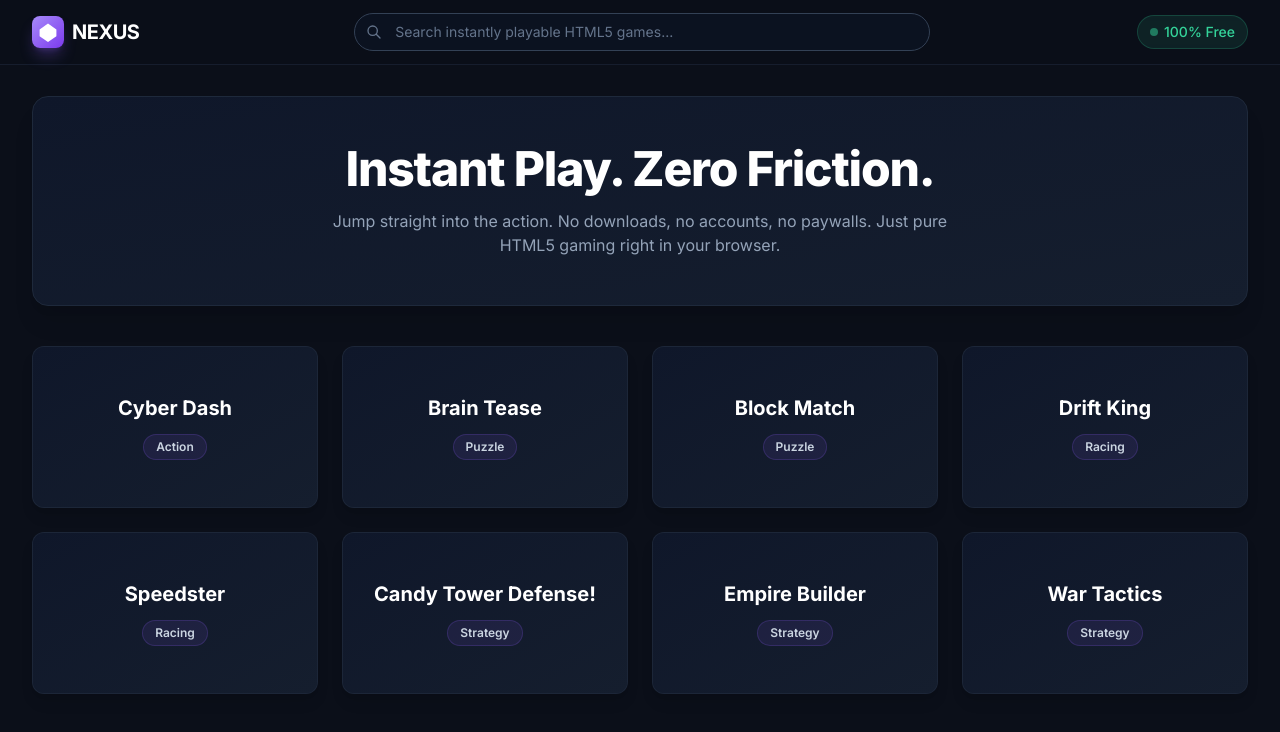
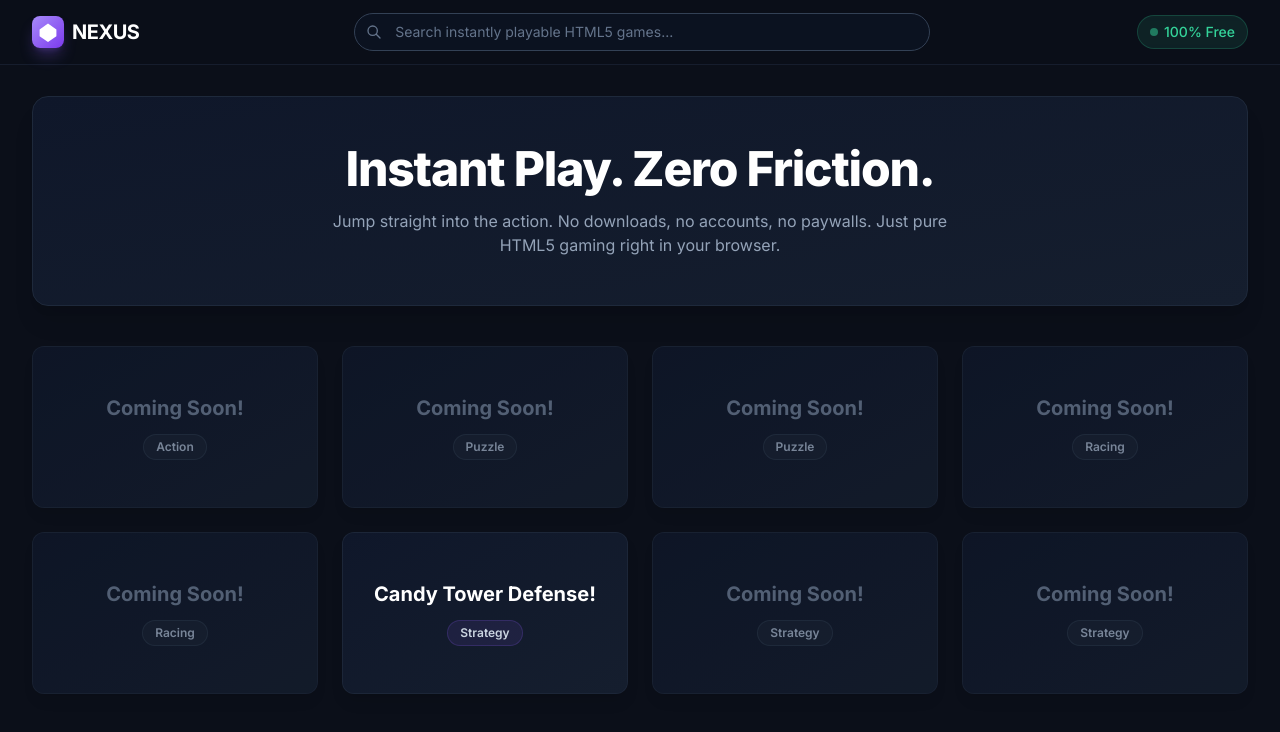
Before and after one commit to gokuthug1/games, a plain HTML site: page index.html in a window 1280 px wide. Drawn offline with nearby package versions, Linux system fonts and the light colour scheme.

Commit message:
Refactor game list and rendering in index.html
Updated game list and modified rendering logic to handle 'Coming Soon' games.

```diff
--- a/index.html
+++ b/index.html
@@ -19,7 +19,7 @@
             darkMode: 'class',
             theme: {
                 extend: {
-                    fontFamily: { sans: ['Inter', 'sans-serif'] },
+                    fontFamily: { sans:['Inter', 'sans-serif'] },
                     colors: {
                         brand: {
                             400: '#a78bfa',
@@ -100,14 +100,14 @@
             // 1. GAME DATA (JUST REPLACE URLs & TITLES)
             // ==========================================
             const games =[
-                { title: "Candy Tower Defense!",    genre: "Strategy",   url: "https://gokuthug1.github.io/games/Tower-Defense" },
-                { title: "Brain Tease",    genre: "Puzzle",   url: "https://example.com/play/2" },
-                { title: "Drift King",     genre: "Racing",   url: "https://example.com/play/3" },
-                { title: "Empire Builder", genre: "Strategy", url: "https://example.com/play/4" },
-                { title: "Cyber Dash",     genre: "Action",   url: "https://example.com/play/5" },
-                { title: "Block Match",    genre: "Puzzle",   url: "https://example.com/play/6" },
-                { title: "Speedster",      genre: "Racing",   url: "https://example.com/play/7" },
-                { title: "War Tactics",    genre: "Strategy", url: "https://example.com/play/8" }
+                { title: "Candy Tower Defense!", genre: "Strategy", url: "https://gokuthug1.github.io/games/Tower-Defense" },
+                { title: "Coming Soon!",         genre: "Puzzle",   url: "#" },
+                { title: "Coming Soon!",         genre: "Racing",   url: "#" },
+                { title: "Coming Soon!",         genre: "Strategy", url: "#" },
+                { title: "Coming Soon!",         genre: "Action",   url: "#" },
+                { title: "Coming Soon!",         genre: "Puzzle",   url: "#" },
+                { title: "Coming Soon!",         genre: "Racing",   url: "#" },
+                { title: "Coming Soon!",         genre: "Strategy", url: "#" }
             ];
 
             // ==========================================
@@ -120,24 +120,28 @@
             // ==========================================
             const gameGrid = document.getElementById('game-grid');
 
-            gameGrid.innerHTML = games.map(game => `
-                <article class="game-card group relative bg-slate-850 rounded-xl border border-slate-800/80 overflow-hidden cursor-pointer shadow-lg hover:shadow-2xl hover:border-brand-500/50 transition-all duration-300" data-game-url="${game.url}" tabindex="0">
+            gameGrid.innerHTML = games.map(game => {
+                const isComingSoon = game.url === "#";
+
+                return `
+                <article class="game-card group relative bg-slate-850 rounded-xl border border-slate-800/80 overflow-hidden shadow-lg transition-all duration-300 ${isComingSoon ? 'cursor-default opacity-80' : 'cursor-pointer hover:shadow-2xl hover:border-brand-500/50'}" data-game-url="${game.url}" tabindex="0">
 
                     <!-- Card Background & Content -->
                     <div class="relative aspect-video flex flex-col items-center justify-center bg-gradient-to-br from-slate-900 to-slate-850 p-4 text-center">
-                        <h2 class="text-xl font-bold text-white mb-3 group-hover:text-brand-400 transition-colors">${game.title}</h2>
-                        <span class="text-xs font-semibold text-brand-300 bg-brand-500/10 px-3 py-1 rounded-full border border-brand-500/20">${game.genre}</span>
+                        <h2 class="text-xl font-bold mb-3 ${isComingSoon ? 'text-slate-500' : 'text-white group-hover:text-brand-400 transition-colors'}">${game.title}</h2>
+                        <span class="text-xs font-semibold px-3 py-1 rounded-full border ${isComingSoon ? 'text-slate-400 bg-slate-800/50 border-slate-700/50' : 'text-brand-300 bg-brand-500/10 border-brand-500/20'}">${game.genre}</span>
 
                         <!-- Hover Overlay -->
                         <div class="absolute inset-0 bg-slate-950/80 opacity-0 group-hover:opacity-100 flex items-center justify-center transition-opacity duration-300 backdrop-blur-sm">
-                            <span class="inline-flex items-center gap-2 bg-brand-500 text-white font-semibold px-5 py-2.5 rounded-lg shadow-lg shadow-brand-500/40 transform translate-y-4 group-hover:translate-y-0 transition-all duration-300">
-                                <svg class="w-5 h-5" fill="currentColor" viewBox="0 0 20 20"><path fill-rule="evenodd" d="M10 18a8 8 0 100-16 8 8 0 000 16zM9.555 7.168A1 1 0 008 8v4a1 1 0 001.555.832l3-2a1 1 0 000-1.664l-3-2z" clip-rule="evenodd"/></svg>
-                                Play Now
+                            <span class="inline-flex items-center gap-2 text-white font-semibold px-5 py-2.5 rounded-lg transform translate-y-4 group-hover:translate-y-0 transition-all duration-300 ${isComingSoon ? 'bg-slate-700' : 'bg-brand-500 shadow-lg shadow-brand-500/40'}">
+                                ${isComingSoon
+                                    ? '<svg class="w-5 h-5" fill="none" stroke="currentColor" viewBox="0 0 24 24"><path stroke-linecap="round" stroke-linejoin="round" stroke-width="2" d="M12 8v4l3 3m6-3a9 9 0 11-18 0 9 9 0 0118 0z"></path></svg> Coming Soon!'
+                                    : '<svg class="w-5 h-5" fill="currentColor" viewBox="0 0 20 20"><path fill-rule="evenodd" d="M10 18a8 8 0 100-16 8 8 0 000 16zM9.555 7.168A1 1 0 008 8v4a1 1 0 001.555.832l3-2a1 1 0 000-1.664l-3-2z" clip-rule="evenodd"/></svg> Play Now'}
                             </span>
                         </div>
                     </div>
                 </article>
-            `).join('');
+            `}).join('');
 
             // ==========================================
             // 4. CLICK & KEYBOARD REDIRECTION LOGIC
@@ -146,10 +150,10 @@
                 const card = e.target.closest('.game-card');
                 if (card) {
                     const destinationUrl = card.getAttribute('data-game-url');
-                    if (destinationUrl) {
-                        // In production, uncomment the line below to redirect:
-                        // window.location.href = destinationUrl;
-                        alert(`Loading game at: ${destinationUrl}`);
+                    // Check to make sure it's not a "Coming Soon" placeholder
+                    if (destinationUrl && destinationUrl !== "#") {
+                        // Actually opens the game in a new browser tab
+                        window.open(destinationUrl, '_blank');
                     }
                 }
             });
```
